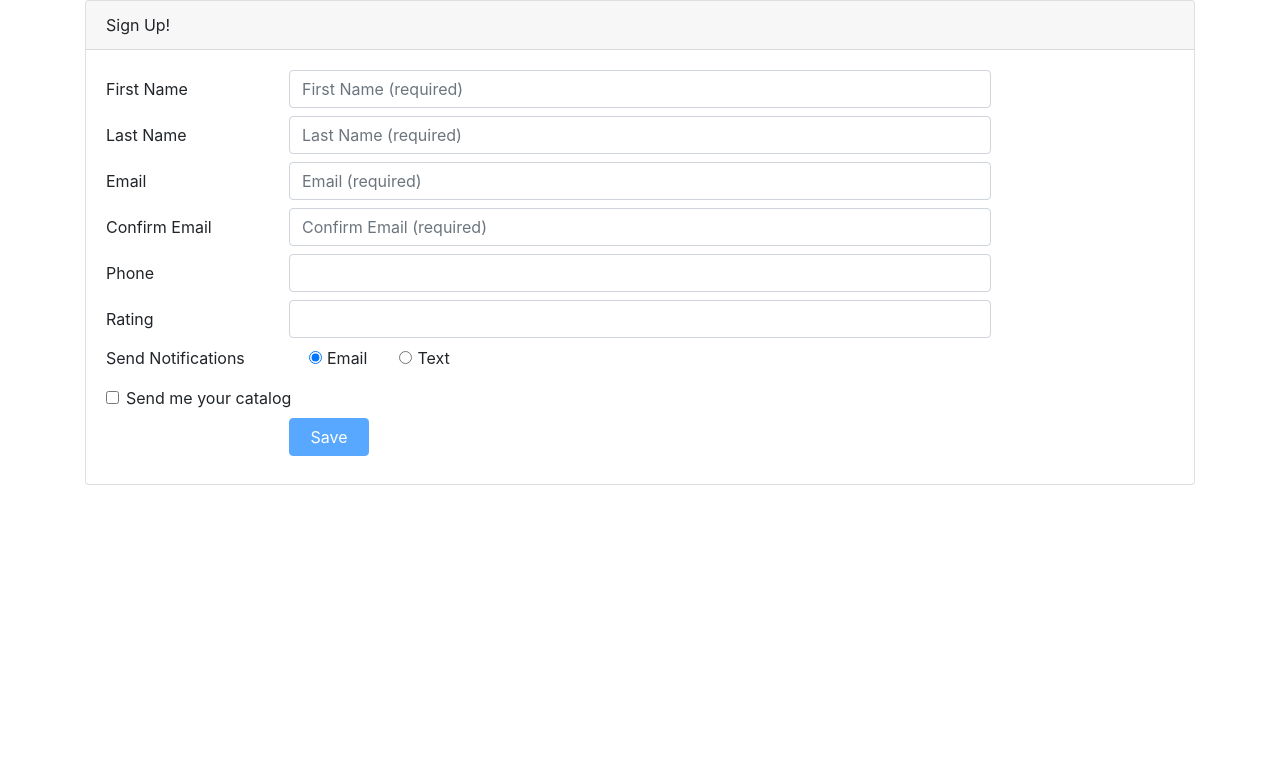
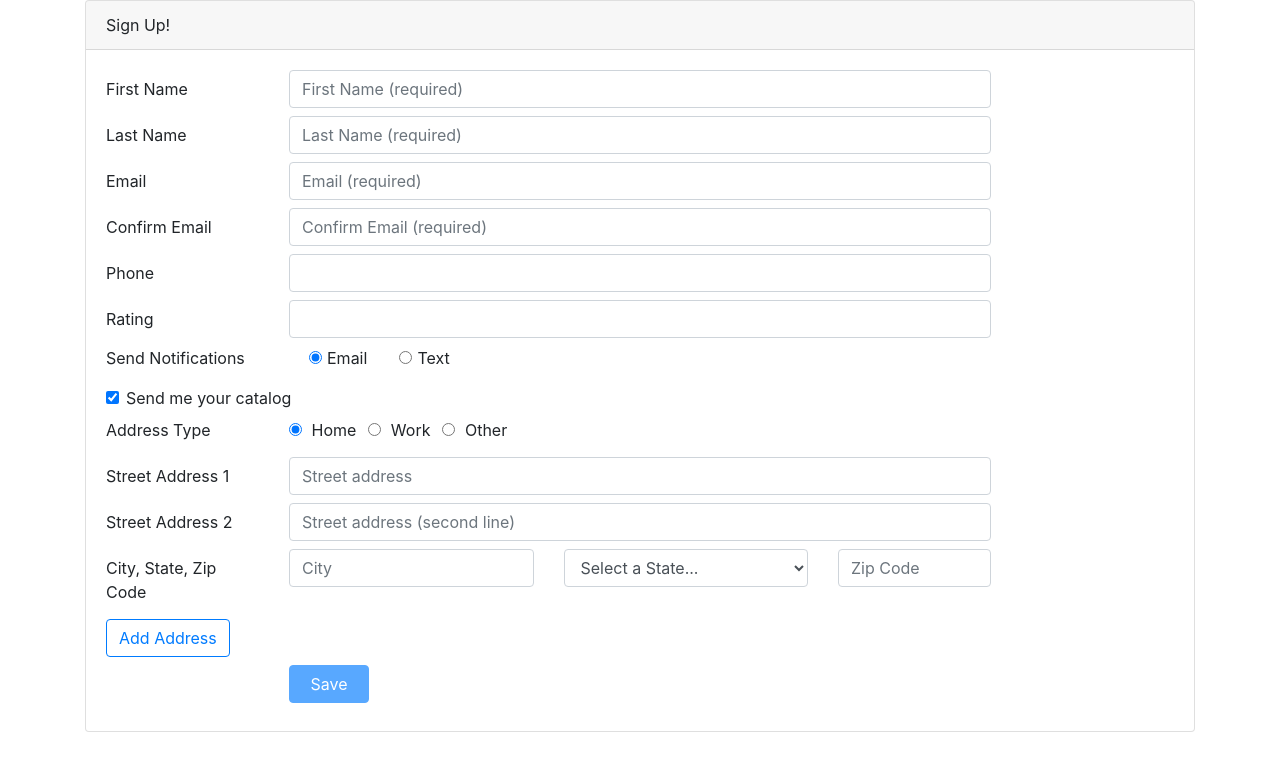
Before and after one commit to chiraranw/angular-reactive-forms, an Angular app: page / in a window 1280 px wide. Shown: the top 768 px of the page. Built offline with nearby package versions, Linux system fonts and the light colour scheme.

Commit message:
Dynamically add input elems on the form

```diff
--- a/src/app/customers/customer.component.html
+++ b/src/app/customers/customer.component.html
@@ -217,7 +217,12 @@
         </div>
       </div>
 
-      <div *ngIf="customer.sendCatalog">
+      <div *ngIf="customerForm.get('sendCatalog').value">
+        <div
+          formArrayName="addresses"
+          *ngFor="let address of addresses.controls; let i = index"
+        >
+          <div [formGroupName]="i">
             <div class="form-group row mb-2">
               <label class="col-md-2 col-form-label pt-0">Address Type</label>
               <div class="col-md-8">
@@ -228,7 +233,7 @@
                       id="addressType1Id"
                       type="radio"
                       value="home"
-                  name="addressType"
+                      formControlName="addressType"
                     />
                     Home
                   </label>
@@ -240,7 +245,7 @@
                       id="addressType1Id"
                       type="radio"
                       value="work"
-                  name="addressType"
+                      formControlName="addressType"
                     />
                     Work
                   </label>
@@ -252,7 +257,7 @@
                       id="addressType1Id"
                       type="radio"
                       value="other"
-                  name="addressType"
+                      formControlName="addressType"
                     />
                     Other
                   </label>
@@ -261,31 +266,35 @@
             </div>
 
             <div class="form-group row mb-2">
-          <label class="col-md-2 col-form-label" for="street1Id"
+              <label
+                class="col-md-2 col-form-label"
+                attr.for="{{ 'street1Id' + i }}"
                 >Street Address 1</label
               >
               <div class="col-md-8">
                 <input
                   class="form-control"
-              id="street1Id"
+                  id="{{ 'street1Id' + i }}"
                   type="text"
                   placeholder="Street address"
-              name="street1"
+                  formControlName="street1"
                 />
               </div>
             </div>
 
             <div class="form-group row mb-2">
-          <label class="col-md-2 col-form-label" for="street2Id"
+              <label
+                class="col-md-2 col-form-label"
+                attr.for="{{ 'street2Id' + i }}"
                 >Street Address 2</label
               >
               <div class="col-md-8">
                 <input
                   class="form-control"
-              id="street2Id"
+                  id="{{ 'street2Id' + i }}"
                   type="text"
                   placeholder="Street address (second line)"
-              name="street2"
+                  formControlName="street2"
                 />
               </div>
             </div>
@@ -300,16 +309,11 @@
                   id="cityId"
                   type="text"
                   placeholder="City"
-              name="city"
+                  formControlName="city"
                 />
               </div>
               <div class="col-md-3">
-            <select
-              class="form-control"
-              id="stateId"
-              [(ngModel)]="customer.state"
-              name="state"
-            >
+                <select class="form-control" id="stateId" name="state">
                   <option value="" disabled selected hidden
                     >Select a State...</option
                   >
@@ -334,6 +338,21 @@
               </div>
             </div>
           </div>
+        </div>
+
+        <div class="form-group row mb-2">
+          <div class="col-md-4">
+            <button
+              class="btn btn-outline-primary"
+              type="button"
+              (click)="addAddresses()"
+              [disabled]="!addresses.valid"
+            >
+              Add Address
+            </button>
+          </div>
+        </div>
+      </div>
 
       <div class="form-group row mb-2">
         <div class="offset-md-2 col-md-4">
--- a/src/app/customers/customer.component.ts
+++ b/src/app/customers/customer.component.ts
@@ -8,6 +8,7 @@ import {
   FormControl,
   AbstractControl,
   ValidatorFn,
+  FormArray,
 } from '@angular/forms';
 import { debounceTime } from 'rxjs/operators';
 
@@ -26,6 +27,10 @@ export class CustomerComponent implements OnInit {
     email: 'Enter valid email',
   };
 
+  public get addresses(): FormArray {
+    return <FormArray>this.customerForm.get('addresses');
+  }
+
   constructor(private formBuilder: FormBuilder) {}
 
   ngOnInit(): void {
@@ -42,7 +47,8 @@ export class CustomerComponent implements OnInit {
       phone: ['', [Validators.required]],
       rating: [null, [ratingValidator(1, 5)]],
       notification: ['email'],
-      sendCatalog: [],
+      sendCatalog: [true],
+      addresses: this.formBuilder.array([this.buildAddresses()]),
     });
 
     this.customerForm
@@ -57,6 +63,19 @@ export class CustomerComponent implements OnInit {
       .subscribe((value) => this.setEmailValidationMsg(emailControl));
   }
 
+  buildAddresses(): FormGroup {
+    return this.formBuilder.group({
+      addressType: 'home',
+      street1: '',
+      street2: '',
+      city: '',
+      zip: '',
+    });
+  }
+
+  addAddresses(): void {
+    this.addresses.push(this.buildAddresses());
+  }
   private setEmailValidationMsg(control: AbstractControl): void {
     this.emailMsg = '';
     if ((control.touched || control.dirty) && control.errors) {
```
Lines whose indentation alone changed are shown as unchanged.
